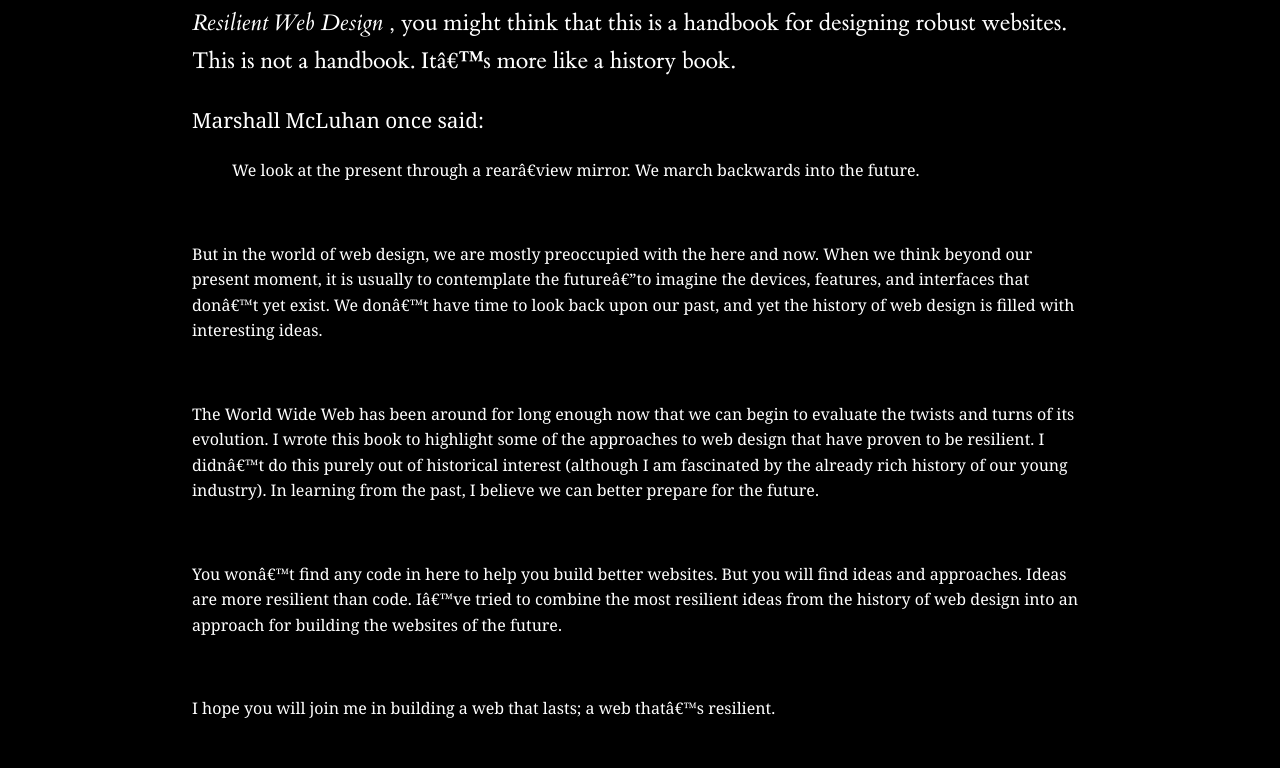
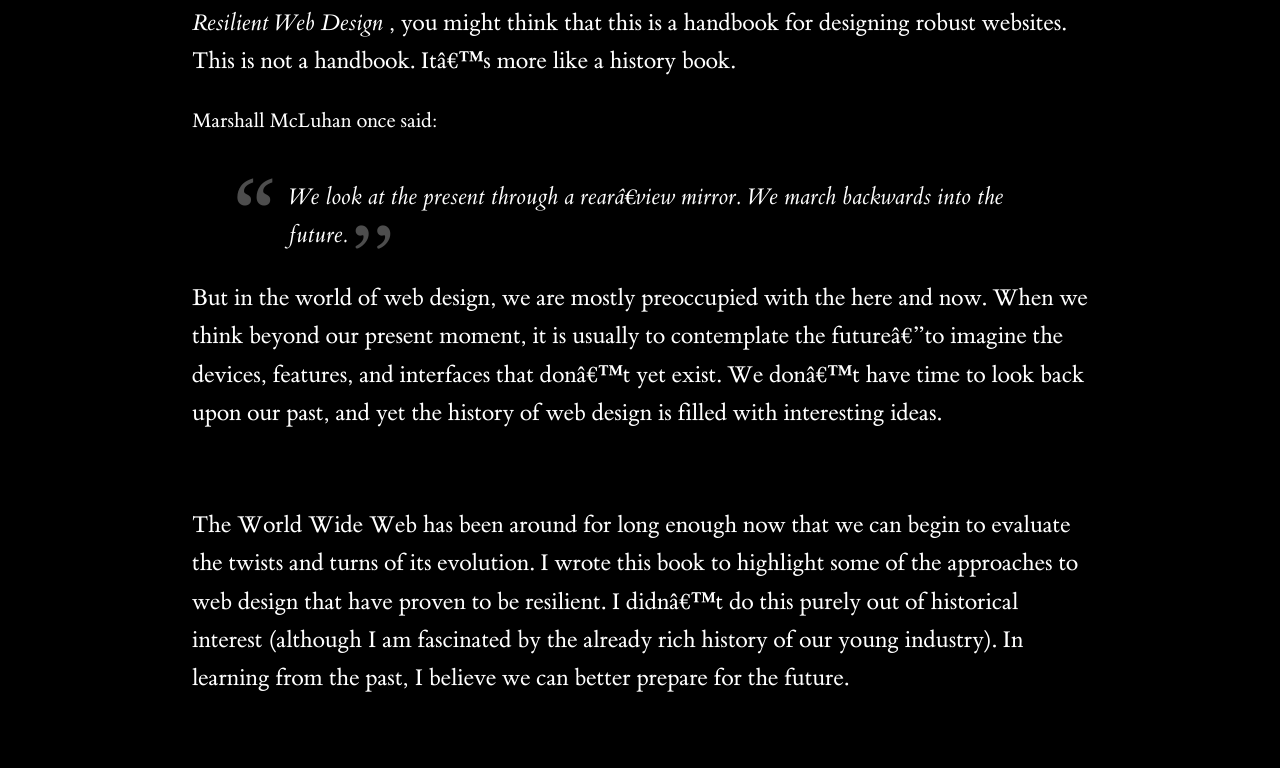
Before and after one commit to Bkourar/Web-Projects, a plain HTML site: page tow_Project/index.html in a window 1280 px wide. Shown: the part 571-1339 px from the top of the page. Before the commit the page ends 1293 px from the top, so only its background shows below. Drawn offline with Linux system fonts and the light colour scheme.

Commit message:
second static website update 60% none complete

```diff
--- a/tow_Project/style.css
+++ b/tow_Project/style.css
@@ -81,6 +81,8 @@ h1 {
 
 p {
 	margin: 2em 0;
+	font-family: 'ET Book';
+	font-size: 1.5em;
 }
 
 p {
@@ -103,7 +105,7 @@ h3 {
 
 p.first {
 	font-size: 1.5em;
-	font-family: 'ET Book';
+	/* font-family: 'ET Book'; */
 }
 
 cite {
@@ -114,7 +116,7 @@ p.second {
 	font-size: 1.3em;
 }
 
-/* blockquote {
+blockquote {
 	font-style: italic;
     margin: 2em;
     padding: 0;
@@ -129,20 +131,26 @@ blockquote {
     unicode-bidi: isolate;
 }
 
-blockquote p:first-child::before {
-	content: '“';
-    top: -0.125em;
-    left: -0.5em;
+blockquote p {
+	font-size: 1.5em;
+	margin-left: 7%;
+	padding-top: 2%;
+	font-family: 'ET Book';
 }
 
-blockquote p:first-child::before , blockquote p:last-child::after{
-	color: rgba(255, 255, 255, 0.30);
+blockquote::before {
+	content: '“';
+	font-size: 6em;
 }
 
-blockquote p:first-child::before, blockquote p:last-child::after {
-    font-style: normal;
-    font-size: 4em;
-    line-height: 1;
-    /* color: rgba(0, 0, 0, 0.25); */
-    /* position: absolute; */
-/* } */
+blockquote p::after {
+	content: '”';
+	font-size: 4em;
+}
+
+blockquote::before , blockquote p::after{
+	color: rgba(255, 255, 255, 0.30);
+	font-style: normal;
+	line-height: 1;
+	position: absolute;
+}
```
Also changed, not shown: tow_Project/index.html (+0 -1 lines).
